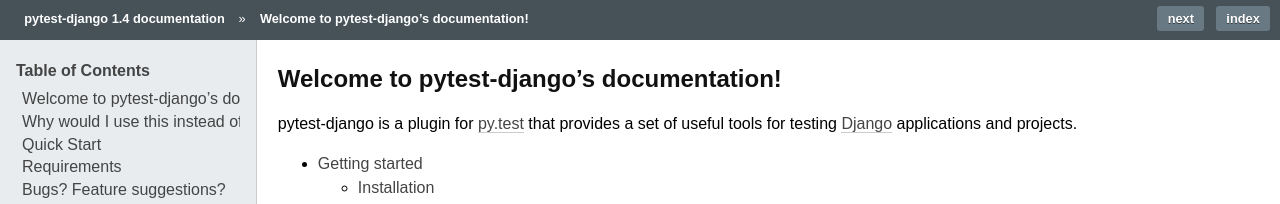
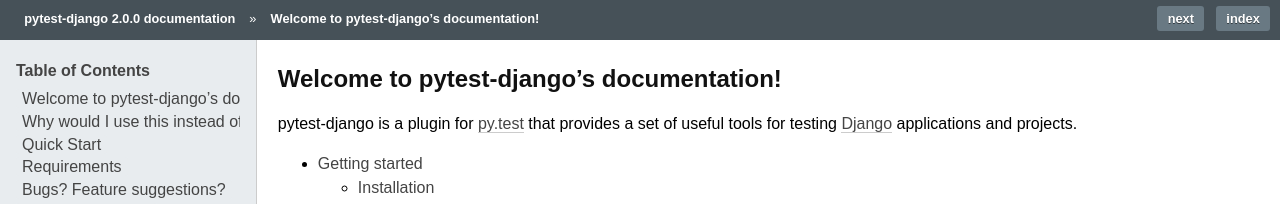
Before and after one commit to pytest-dev/pytest-django, a Sphinx documentation site: the page built from docs/index.rst, in a window 1280 px wide and 900 px high. Shown: the top 204 px of the window. Built offline with Sphinx 7.4.7, drawn with Linux system fonts in a browser that asks for light colours; some of the changed text lies outside the part shown.

Commit message:
Updated the documentation version numbers

```diff
--- a/docs/conf.py
+++ b/docs/conf.py
@@ -48,9 +48,9 @@
 # built documents.
 #
 # The short X.Y version.
-version = '1.4'
+version = '2.0.0'
 # The full version, including alpha/beta/rc tags.
-release = '1.4'
+release = '2.0.0'
 
 # The language for content autogenerated by Sphinx. Refer to documentation
 # for a list of supported languages.
```
